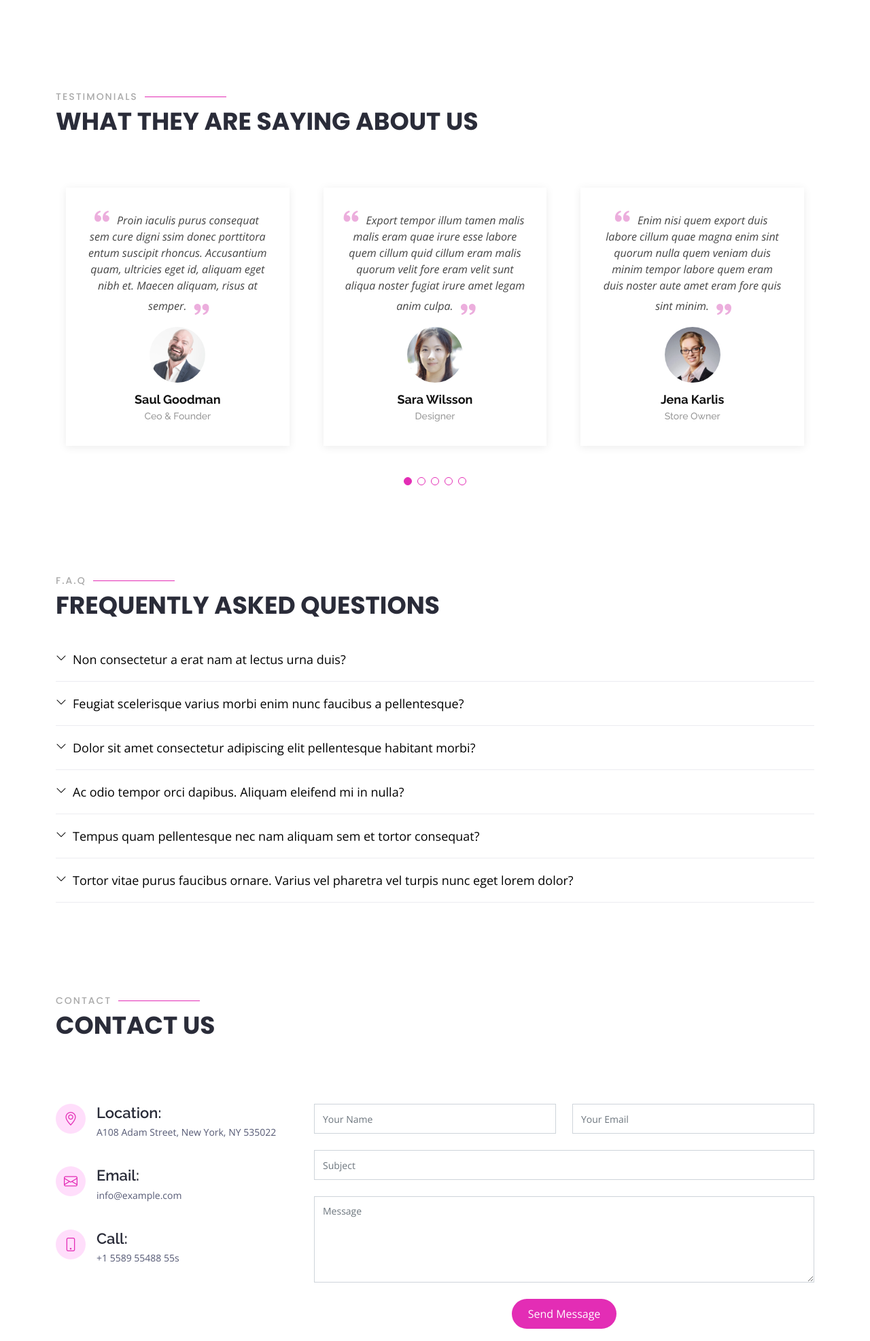
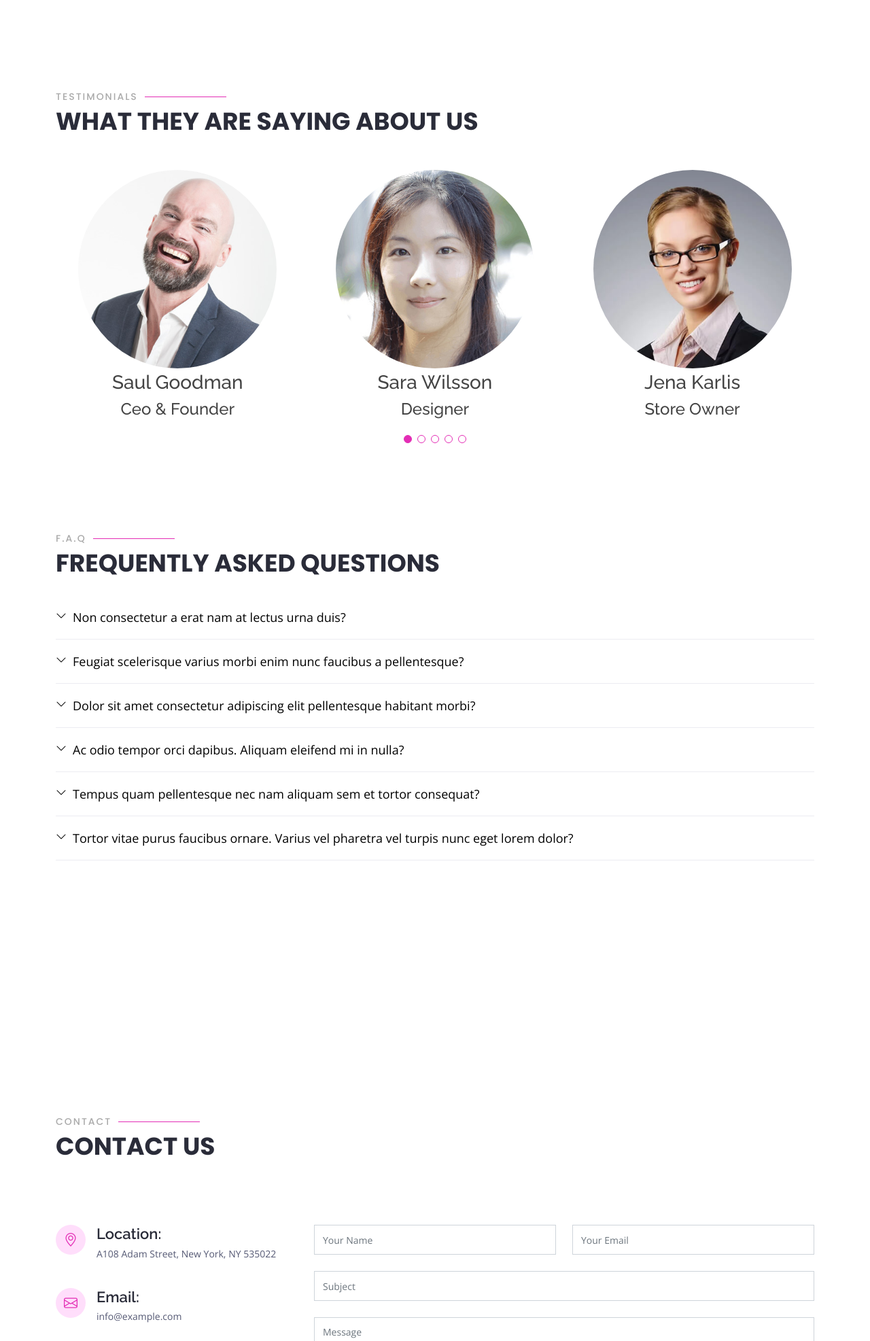
Before and after one commit to JhimmieC137/Upfolio, a Django app: page /job/ in a window 1280 px wide. Shown: the part 3971-5944 px from the top of the page at 68% size. Run offline with Django 4.2, Linux system fonts and the light colour scheme; data that the repository does not hold is empty; some libraries are stand-ins or nearby versions.

Commit message:
Made changes with the Style.css file

```diff
--- a/static/css/style.css
+++ b/static/css/style.css
@@ -873,31 +873,31 @@ section {
   overflow: hidden;
 }
 .testimonials .testimonial-item {
-  box-sizing: content-box;
-  padding: 30px 30px 0 30px;
-  margin: 30px 15px;
+  /* box-sizing: content-box;
+  padding: 70px 30px 0 30px;
+  margin: 50px 30px; */
   text-align: center;
-  min-height: 350px;
-  box-shadow: 0px 2px 12px rgba(0, 0, 0, 0.08);
+  /* min-height: 500px;
+  box-shadow: 0px 2px 12px rgba(0, 0, 0, 0.08); */
 }
 .testimonials .testimonial-item .testimonial-img {
-  width: 90px;
-  border-radius: 50%;
+  width: 300px;
+  border-radius: 650%;
   border: 4px solid #fff;
   margin: 0 auto;
 }
-.testimonials .testimonial-item h3 {
+/* .testimonials .testimonial-item h3 {
   font-size: 18px;
   font-weight: bold;
   margin: 10px 0 5px 0;
   color: #111;
-}
-.testimonials .testimonial-item h4 {
+} */
+/* .testimonials .testimonial-item h4 {
   font-size: 14px;
   color: #999;
   margin: 0;
-}
-.testimonials .testimonial-item .quote-icon-left, .testimonials .testimonial-item .quote-icon-right {
+} */
+/* .testimonials .testimonial-item .quote-icon-left, .testimonials .testimonial-item .quote-icon-right {
   color: #ecaedd;
   font-size: 26px;
 }
@@ -905,8 +905,8 @@ section {
   display: inline-block;
   left: -5px;
   position: relative;
-}
-.testimonials .testimonial-item .quote-icon-right {
+} */
+/* .testimonials .testimonial-item .quote-icon-right {
   display: inline-block;
   right: -5px;
   position: relative;
@@ -915,7 +915,7 @@ section {
 .testimonials .testimonial-item p {
   font-style: italic;
   margin: 0 auto 15px auto;
-}
+} */
 .testimonials .swiper-pagination {
   margin-top: 20px;
   position: relative;
@@ -1089,17 +1089,34 @@ section {
 /*--------------------------------------------------------------
 # Team
 --------------------------------------------------------------*/
-.team {
+.team .team-slider {
   background: #fff;
   padding: 60px 0;
 }
-.team .member {
+
+.team .member{
+  box-sizing: content-box;
+  padding: 30px 30px 0 30px;
+  margin: 30px 15px;
+  text-align: center;
+  min-height: 350px;
+  box-shadow: 0px 2px 12px rgba(0, 0, 0, 0.08);
+}
+
+.team .team-item .team-img {
+  width: 300px;
+  border-radius: 400%;
+  /* border: 4px solid #fff; */
+  /* margin: 0 auto; */
+}
+
+/* .team .member {
   margin-bottom: 20px;
   overflow: hidden;
   border-radius: 5px;
   background: #fff;
   box-shadow: 0px 2px 15px rgba(0, 0, 0, 0.1);
-}
+} */
 .team .member .member-img {
   position: relative;
   overflow: hidden;
--- a/static/js/main.js
+++ b/static/js/main.js
@@ -238,7 +238,7 @@
   });
 
  /**
-   * Testimonials slider
+   * Team slider
    */
   new Swiper('.team-slider', {
     speed: 600,
--- a/templates/index.html
+++ b/templates/index.html
@@ -524,11 +524,11 @@
 
             <div class="swiper-slide">
               <div class="testimonial-item">
-                <p>
+                {% comment %} <p>
                   <i class="bx bxs-quote-alt-left quote-icon-left"></i>
                   Proin iaculis purus consequat sem cure digni ssim donec porttitora entum suscipit rhoncus. Accusantium quam, ultricies eget id, aliquam eget nibh et. Maecen aliquam, risus at semper.
                   <i class="bx bxs-quote-alt-right quote-icon-right"></i>
-                </p>
+                </p> {% endcomment %}
                 <img src="{% static 'img/testimonials/testimonials-1.jpg' %}" class="testimonial-img" alt="">
                 <h3>Saul Goodman</h3>
                 <h4>Ceo &amp; Founder</h4>
@@ -537,11 +537,11 @@
 
             <div class="swiper-slide">
               <div class="testimonial-item">
-                <p>
+                {% comment %} <p>
                   <i class="bx bxs-quote-alt-left quote-icon-left"></i>
                   Export tempor illum tamen malis malis eram quae irure esse labore quem cillum quid cillum eram malis quorum velit fore eram velit sunt aliqua noster fugiat irure amet legam anim culpa.
                   <i class="bx bxs-quote-alt-right quote-icon-right"></i>
-                </p>
+                </p> {% endcomment %}
                 <img src="{% static 'img/testimonials/testimonials-2.jpg' %}" class="testimonial-img" alt="">
                 <h3>Sara Wilsson</h3>
                 <h4>Designer</h4>
@@ -550,11 +550,11 @@
 
             <div class="swiper-slide">
               <div class="testimonial-item">
-                <p>
+                {% comment %} <p>
                   <i class="bx bxs-quote-alt-left quote-icon-left"></i>
                   Enim nisi quem export duis labore cillum quae magna enim sint quorum nulla quem veniam duis minim tempor labore quem eram duis noster aute amet eram fore quis sint minim.
                   <i class="bx bxs-quote-alt-right quote-icon-right"></i>
-                </p>
+                </p> {% endcomment %}
                 <img src="{% static 'img/testimonials/testimonials-3.jpg' %}" class="testimonial-img" alt="">
                 <h3>Jena Karlis</h3>
                 <h4>Store Owner</h4>
@@ -563,11 +563,11 @@
 
             <div class="swiper-slide">
               <div class="testimonial-item">
-                <p>
+                {% comment %} <p>
                   <i class="bx bxs-quote-alt-left quote-icon-left"></i>
                   Fugiat enim eram quae cillum dolore dolor amet nulla culpa multos export minim fugiat minim velit minim dolor enim duis veniam ipsum anim magna sunt elit fore quem dolore labore illum veniam.
                   <i class="bx bxs-quote-alt-right quote-icon-right"></i>
-                </p>
+                </p> {% endcomment %}
                 <img src="{% static 'img/testimonials/testimonials-4.jpg'%}" class="testimonial-img" alt="">
                 <h3>Matt Brandon</h3>
                 <h4>Freelancer</h4>
@@ -576,11 +576,11 @@
 
             <div class="swiper-slide">
               <div class="testimonial-item">
-                <p>
+                {% comment %} <p>
                   <i class="bx bxs-quote-alt-left quote-icon-left"></i>
                   Quis quorum aliqua sint quem legam fore sunt eram irure aliqua veniam tempor noster veniam enim culpa labore duis sunt culpa nulla illum cillum fugiat legam esse veniam culpa fore nisi cillum quid.
                   <i class="bx bxs-quote-alt-right quote-icon-right"></i>
-                </p>
+                </p> {% endcomment %}
                 <img src="{% static 'img/testimonials/testimonials-5.jpg' %}" class="testimonial-img" alt="">
                 <h3>John Larson</h3>
                 <h4>Entrepreneur</h4>
@@ -750,6 +750,8 @@
     </section><!-- End F.A.Q Section -->
 
     <!-- ======= Team Section ======= -->
+    <section id="team" class="team">
+      <div class="container">
         <div class="team-slider swiper" data-aos="fade-up" data-aos-delay="100">
           <div class="swiper-wrapper">
             {% for i in Team %}
@@ -774,6 +776,8 @@
           </div>
           <div class="swiper-pagination"></div>
         </div>
+      </div>
+    </section>
 
 {% comment %}
     <section id="team" class="team">
```
Lines whose indentation alone changed are shown as unchanged.
